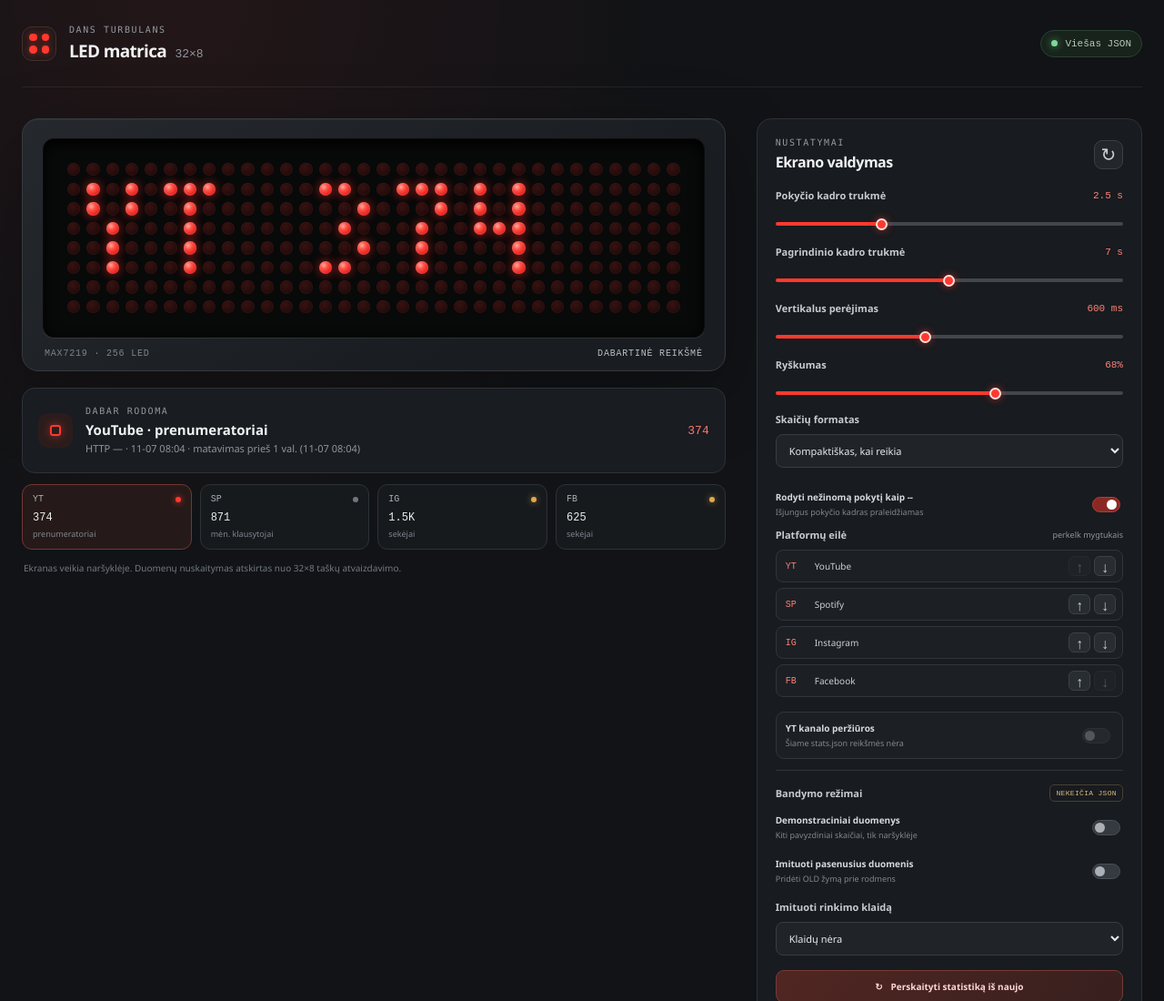
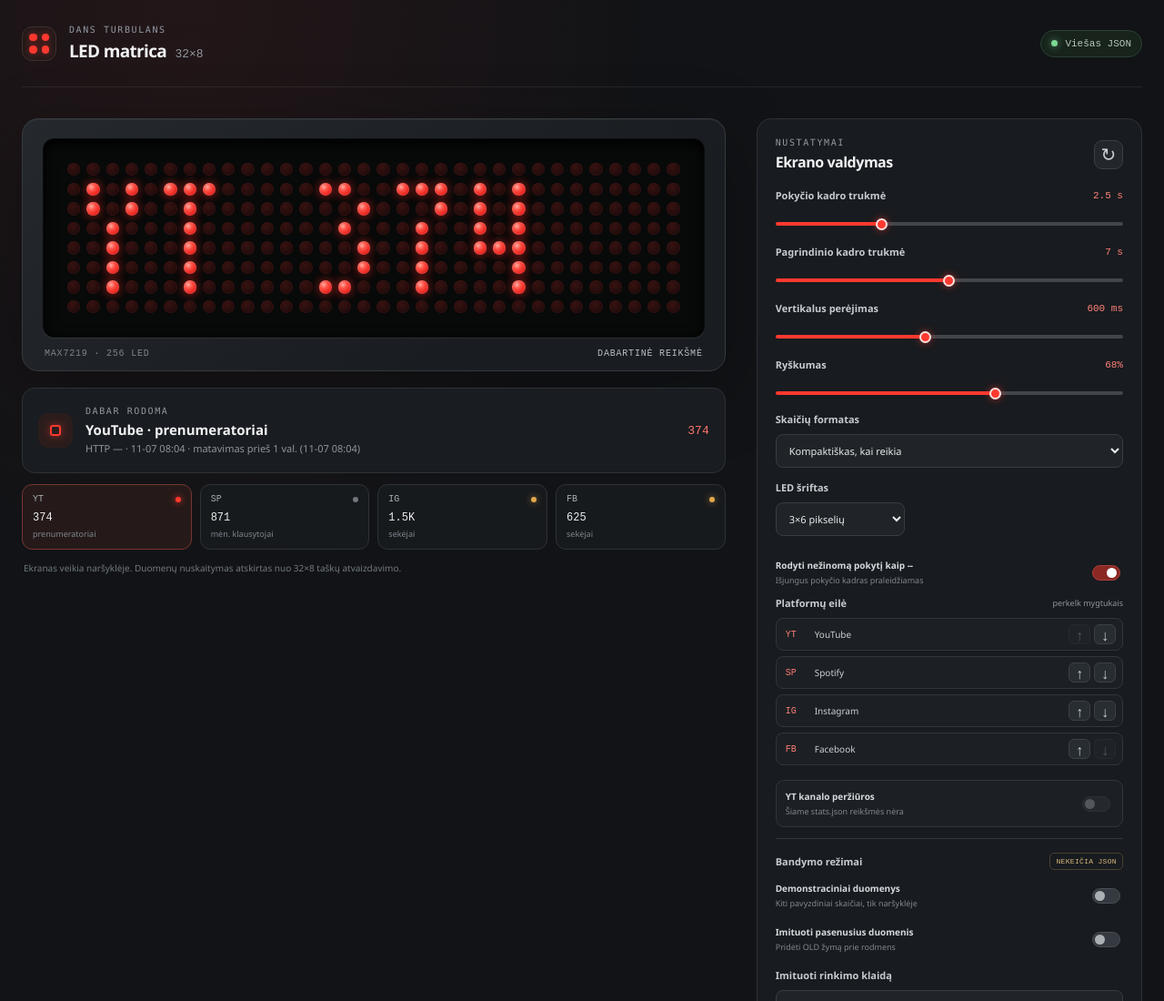
Before and after one commit to Martynas1994/dans-turbulans-display, a plain HTML site: page simulator/index.html in a window 1280 px wide. Shown: the top 1100 px of the page at 91% size. Drawn offline with Linux system fonts and the light colour scheme.

Commit message:
Add selectable 3x5 and 3x6 LED fonts

```diff
--- a/simulator/app.js
+++ b/simulator/app.js
@@ -14,16 +14,17 @@
     instagram: { status: "ok", http_status: 200, metrics: { followers: { value: 1502, change_24h: { value: -3 }, status: "ok" } } },
     facebook: { status: "ok", http_status: 200, metrics: { followers: { value: 625, change_24h: { value: 0 }, status: "ok" } } },
   } };
-  const ids = ["matrix", "modeBadge", "dataModeFootnote", "frameStatus", "nowTitle", "nowMeta", "nowValue", "platformStrip", "changeDurationInput", "changeDurationOutput", "mainDurationInput", "mainDurationOutput", "transitionInput", "transitionOutput", "brightnessInput", "brightnessOutput", "formatInput", "unknownChangeInput", "orderList", "channelViewsInput", "channelViewsHint", "demoInput", "staleInput", "errorInput", "refreshButton", "refreshTextButton", "loadError"];
+  const ids = ["matrix", "modeBadge", "dataModeFootnote", "frameStatus", "nowTitle", "nowMeta", "nowValue", "platformStrip", "changeDurationInput", "changeDurationOutput", "mainDurationInput", "mainDurationOutput", "transitionInput", "transitionOutput", "brightnessInput", "brightnessOutput", "formatInput", "fontInput", "unknownChangeInput", "orderList", "channelViewsInput", "channelViewsHint", "demoInput", "staleInput", "errorInput", "refreshButton", "refreshTextButton", "loadError"];
   const els = Object.fromEntries(ids.map((id) => [id, document.getElementById(id)]));
   const dots = [];
   for (let i = 0; i < Matrix.WIDTH * Matrix.HEIGHT; i++) { const dot = document.createElement("span"); dot.className = "led"; dot.setAttribute("aria-hidden", "true"); els.matrix.append(dot); dots.push(dot); }
   const settings = loadSettings();
+  Matrix.setFont(settings.font);
   let stats = null, lastReadSignature = "", sequence = [], sequenceIndex = 0, phase = "hold", phaseStarted = performance.now();
   let currentItem = null, currentFrame = blankFrame(), previousSignature = "";
   function clamp(v, min, max) { return Math.max(min, Math.min(max, v)); }
   function loadSettings() {
-    const s = { order: [...DEFAULT_ORDER], changeSeconds: 2.5, mainSeconds: 7, transitionMs: 600, brightness: 68, format: "auto", showChange: true, channelViews: false };
+    const s = { order: [...DEFAULT_ORDER], changeSeconds: 2.5, mainSeconds: 7, transitionMs: 600, brightness: 68, format: "auto", font: "3x6", showChange: true, channelViews: false };
     try { const saved = JSON.parse(localStorage.getItem("dans-turbulans-led-settings") || "{}");
       if (Array.isArray(saved.order)) { const valid = saved.order.filter((p) => DEFAULT_ORDER.includes(p)); s.order = [...new Set([...valid, ...DEFAULT_ORDER])].slice(0, 4); }
       if (Number.isFinite(saved.changeSeconds)) s.changeSeconds = clamp(saved.changeSeconds, 1, 6);
@@ -31,6 +32,7 @@
       if (Number.isFinite(saved.transitionMs)) s.transitionMs = clamp(saved.transitionMs, 300, 1000);
       if (Number.isFinite(saved.brightness)) s.brightness = clamp(saved.brightness, 12, 100);
       if (["auto", "exact"].includes(saved.format)) s.format = saved.format;
+      if (["3x5", "3x6"].includes(saved.font)) s.font = saved.font;
       if (typeof saved.showChange === "boolean") s.showChange = saved.showChange;
       if (typeof saved.channelViews === "boolean") s.channelViews = saved.channelViews;
     } catch (_) { /* Ignore invalid browser preferences. */ }
@@ -173,8 +175,9 @@
     for (const [input, output, key, suffix] of [[els.changeDurationInput, els.changeDurationOutput, "changeSeconds", " s"], [els.mainDurationInput, els.mainDurationOutput, "mainSeconds", " s"], [els.transitionInput, els.transitionOutput, "transitionMs", " ms"], [els.brightnessInput, els.brightnessOutput, "brightness", "%"]]) {
       input.value = settings[key]; updateRange(input, output, suffix); input.addEventListener("input", () => { settings[key] = Number(input.value); updateRange(input, output, suffix); if (key === "brightness") document.documentElement.style.setProperty("--brightness", String(settings.brightness / 100)); saveSettings(); });
     }
-    document.documentElement.style.setProperty("--brightness", String(settings.brightness / 100)); els.formatInput.value = settings.format; els.unknownChangeInput.checked = settings.showChange; els.channelViewsInput.checked = settings.channelViews; renderOrder();
+    document.documentElement.style.setProperty("--brightness", String(settings.brightness / 100)); els.formatInput.value = settings.format; els.fontInput.value = settings.font; els.unknownChangeInput.checked = settings.showChange; els.channelViewsInput.checked = settings.channelViews; renderOrder();
     els.formatInput.addEventListener("change", () => { settings.format = els.formatInput.value; saveSettings(); renderChips(); rebuildSequence(); });
+    els.fontInput.addEventListener("change", () => { settings.font = els.fontInput.value; Matrix.setFont(settings.font); saveSettings(); rebuildSequence(); });
     els.unknownChangeInput.addEventListener("change", () => { settings.showChange = els.unknownChangeInput.checked; saveSettings(); rebuildSequence(); });
     els.channelViewsInput.addEventListener("change", () => { settings.channelViews = els.channelViewsInput.checked; saveSettings(); rebuildSequence(); });
     els.demoInput.addEventListener("change", () => { renderMode(); rebuildSequence(); });
--- a/simulator/index.html
+++ b/simulator/index.html
@@ -71,6 +71,14 @@
             </select>
           </label>
 
+          <label class="control-block select-block font-select">
+            <span class="control-title"><span>LED šriftas</span></span>
+            <select id="fontInput" aria-label="LED šriftas">
+              <option value="3x5">3×5 pikselių</option>
+              <option value="3x6">3×6 pikselių</option>
+            </select>
+          </label>
+
           <label class="toggle-row">
             <span><strong>Rodyti nežinomą pokytį kaip --</strong><small>Išjungus pokyčio kadras praleidžiamas</small></span>
             <input id="unknownChangeInput" type="checkbox" checked>
--- a/simulator/matrix.js
+++ b/simulator/matrix.js
@@ -4,9 +4,9 @@
   root.Matrix32x8 = api;
 })(typeof globalThis !== "undefined" ? globalThis : this, function () {
   "use strict";
-  const WIDTH = 32, HEIGHT = 8, LEFT_MARGIN = 1, GLYPH_W = 3, GLYPH_H = 5, GAP = 1;
-  // Five-row, three-column bitmap glyphs, encoded one row per string.
-  const FONT = {
+  const WIDTH = 32, HEIGHT = 8, LEFT_MARGIN = 1, GLYPH_W = 3, GLYPH_H = 6, GAP = 1;
+  // Two hand-drawn bitmap sets. Both stay 3 pixels wide for compact messages.
+  const FONT_3X5 = {
     " ":["000","000","000","000","000"], A:["010","101","111","101","101"], B:["110","101","110","101","110"],
     C:["011","100","100","100","011"], D:["110","101","101","101","110"], E:["111","100","110","100","111"],
     F:["111","100","110","100","100"], G:["011","100","101","101","011"], H:["101","101","111","101","101"],
@@ -20,9 +20,30 @@
     "3":["110","001","010","001","110"], "4":["101","101","111","001","001"], "5":["111","100","110","001","110"],
     "6":["011","100","110","101","010"], "7":["111","001","010","010","010"], "8":["010","101","010","101","010"],
     "9":["010","101","011","001","110"], "+":["000","010","111","010","000"], "-":["000","000","111","000","000"],
-    ".":["000","000","000","000","010"], ":":["000","010","000","010","000"], "/":["001","001","010","100","100"],
+    ".":["000","000","000","000","010"], [":"]:["000","010","000","010","000"], "/":["001","001","010","100","100"],
     "?":["110","001","010","000","010"]
   };
+  const FONT_3X6 = {
+    " ":["000","000","000","000","000","000"], A:["010","101","101","111","101","101"], B:["110","101","110","101","101","110"],
+    C:["011","100","100","100","100","011"], D:["110","101","101","101","101","110"], E:["111","100","110","100","100","111"],
+    F:["111","100","110","100","100","100"], G:["011","100","101","101","101","011"], H:["101","101","111","101","101","101"],
+    I:["111","010","010","010","010","111"], J:["001","001","001","001","101","010"], K:["101","101","110","100","110","101"],
+    L:["100","100","100","100","100","111"], M:["101","111","111","101","101","101"], N:["101","111","111","111","101","101"],
+    O:["010","101","101","101","101","010"], P:["110","101","110","100","100","100"], Q:["010","101","101","101","111","011"],
+    R:["110","101","110","101","101","101"], S:["011","100","010","001","001","110"], T:["111","010","010","010","010","010"],
+    U:["101","101","101","101","101","111"], V:["101","101","101","101","010","010"], W:["101","101","101","111","111","101"],
+    X:["101","101","010","010","101","101"], Y:["101","101","010","010","010","010"], Z:["111","001","010","010","100","111"],
+    "0":["111","101","101","101","101","111"], "1":["010","110","010","010","010","111"], "2":["110","001","001","010","100","111"],
+    "3":["110","001","010","001","001","110"], "4":["101","101","101","111","001","001"], "5":["111","100","110","001","001","110"],
+    "6":["011","100","110","101","101","010"], "7":["111","001","010","010","010","010"], "8":["010","101","010","101","101","010"],
+    "9":["010","101","101","011","001","110"], "+":["000","010","010","111","010","010"], "-":["000","000","000","111","000","000"],
+    ".":["000","000","000","000","000","010"], [":"]:["000","010","000","000","010","000"], "/":["001","001","010","010","100","100"],
+    "?":["110","001","001","010","000","010"]
+  };
+  const FONTS = { "3x5": FONT_3X5, "3x6": FONT_3X6 };
+  let activeFont = "3x6";
+  function setFont(name) { if (FONTS[name]) activeFont = name; return activeFont; }
+  function glyphHeight() { return FONTS[activeFont].A.length; }
 
   function formatValue(value, mode = "auto") {
     if (value === null || value === undefined || value === "") return "--";
@@ -54,15 +75,15 @@
   function textWidth(text) { const n = String(text).length; return n ? LEFT_MARGIN + n * GLYPH_W + (n - 1) * GAP : LEFT_MARGIN; }
   function patternFor(text) {
     const normalized = String(text).toUpperCase(), width = Math.max(0, normalized.length ? normalized.length * (GLYPH_W + GAP) - GAP : 0);
-    const rows = Array.from({ length: GLYPH_H }, () => Array(width).fill(false));
-    [...normalized].forEach((char, i) => (FONT[char] || FONT["?"]).forEach((row, y) => [...row].forEach((bit, x) => { rows[y][i * (GLYPH_W + GAP) + x] = bit === "1"; })));
+    const font = FONTS[activeFont], rows = Array.from({ length: glyphHeight() }, () => Array(width).fill(false));
+    [...normalized].forEach((char, i) => (font[char] || font["?"]).forEach((row, y) => [...row].forEach((bit, x) => { rows[y][i * (GLYPH_W + GAP) + x] = bit === "1"; })));
     return rows;
   }
   function frameFor(pattern, offset = 0) {
     const textCols = pattern[0]?.length || 0, frame = Array.from({ length: HEIGHT }, () => Array(WIDTH).fill(false));
     const maxOffset = Math.max(0, textCols + LEFT_MARGIN - WIDTH);
     const scroll = maxOffset ? Math.max(0, Math.min(maxOffset, Math.floor(offset))) : 0;
-    for (let y = 0; y < GLYPH_H; y++) for (let sx = 0; sx < textCols; sx++) {
+    for (let y = 0; y < pattern.length; y++) for (let sx = 0; sx < textCols; sx++) {
       const x = LEFT_MARGIN + sx - scroll;
       if (x > 0 && x < WIDTH && pattern[y][sx]) frame[y + 1][x] = true;
     }
@@ -73,7 +94,7 @@
     const cols = pattern[0]?.length || 0;
     const maxOffset = Math.max(0, cols - (rightBound - leftBound));
     const scroll = Math.max(0, Math.min(maxOffset, Math.floor(offset)));
-    for (let sy = 0; sy < GLYPH_H; sy++) for (let sx = scroll; sx < cols; sx++) {
+    for (let sy = 0; sy < pattern.length; sy++) for (let sx = scroll; sx < cols; sx++) {
       const x = startX + sx - scroll;
       if (x >= leftBound && x < rightBound && pattern[sy][sx]) frame[sy + 1][x] = true;
     }
@@ -116,5 +137,5 @@
     else frames.push({ kind: "current", text: buildMessage(code, metric.value, { format: options.format || "auto" }) });
     return frames.map((frame) => ({ ...frame, width: textWidth(frame.text), pattern: patternFor(frame.text) }));
   }
-  return { WIDTH, HEIGHT, LEFT_MARGIN, GLYPH_W, GLYPH_H, GAP, FONT, formatValue, formatDelta, buildMessage, sequenceIndex, metricFromStats, textWidth, patternFor, frameFor, labelRegionStart, labeledFrame, verticalTransitionFrame, verticalTransitionRegion, makePlatformFrames };
+  return { WIDTH, HEIGHT, LEFT_MARGIN, GLYPH_W, GLYPH_H, GAP, FONT: FONT_3X6, FONTS, setFont, glyphHeight, formatValue, formatDelta, buildMessage, sequenceIndex, metricFromStats, textWidth, patternFor, frameFor, labelRegionStart, labeledFrame, verticalTransitionFrame, verticalTransitionRegion, makePlatformFrames };
 });
--- a/simulator/styles.css
+++ b/simulator/styles.css
@@ -83,6 +83,7 @@ input[type="range"]::-moz-range-thumb { width:10px; height:10px; border:2px soli
 select { width:100%; padding:9px 10px; border:1px solid #373d43; border-radius:8px; outline:none; background:#202428; color:#e8eaec; font-size:11px; }
 select:focus { border-color:#a44b45; }
 .select-block { margin-top:-2px; }
+.font-select select { width:auto; min-width:142px; }
 .order-block { margin-top:2px; }
 .small { font-size:9px; font-weight:400; }
 .order-list { list-style:none; margin:0; padding:0; display:grid; gap:6px; }
```
